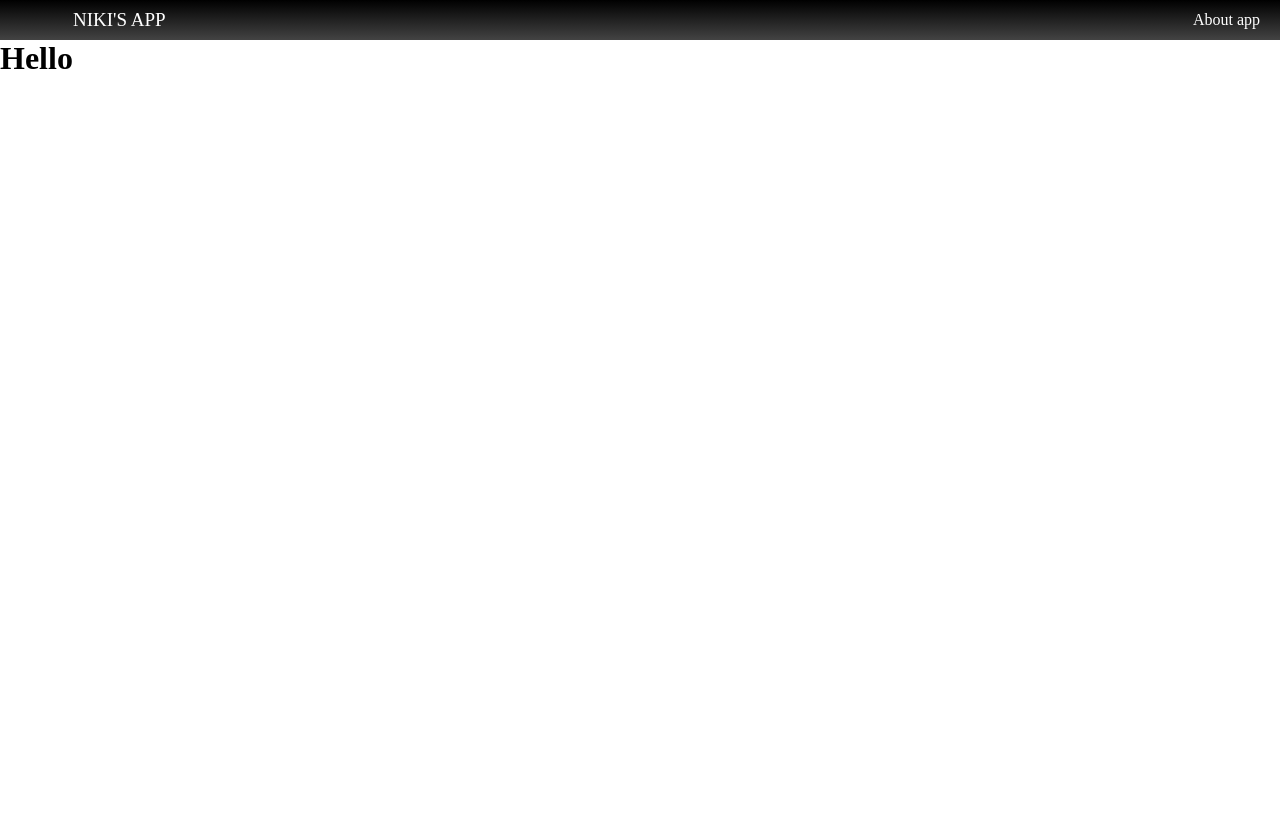
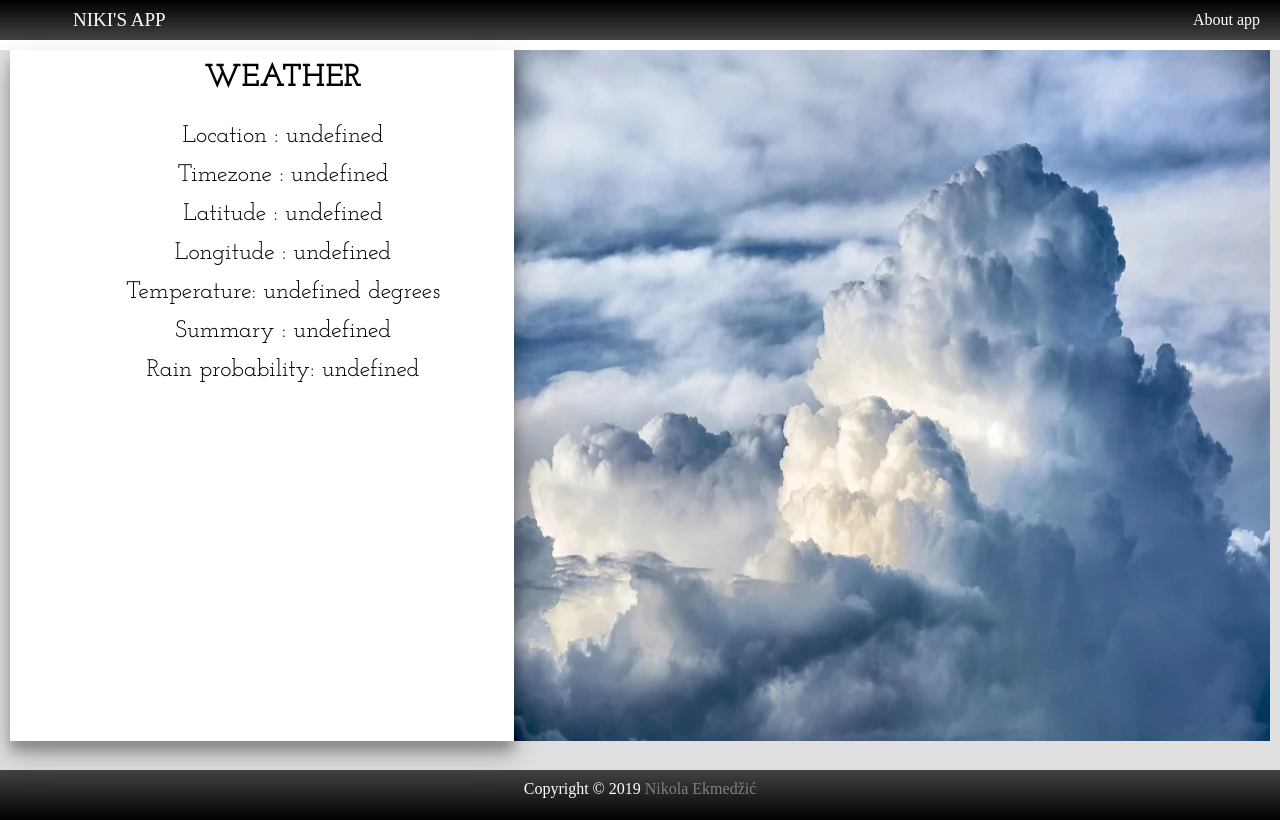
Before and after one commit to nikolae93/Weather_app, a website: page src/weather.html in a window 1280 px wide. Drawn offline with Linux system fonts and the light colour scheme.

Commit message:
Add weather page

```diff
--- a/src/css/weather.css
+++ b/src/css/weather.css
@@ -37,3 +37,90 @@
  .a2:hover {
      color: lightblue;
  }
+
+/* Main */
+
+.main{
+    width: 100%;
+    height: 90vh;
+    background-color: rgb(224, 224, 224);
+
+    }
+
+.content{
+
+    height: 96%;
+    margin: 10px;
+    display: flex;
+}
+
+.info {
+    background-color: white;
+    height: 100%;
+    width: 40%;
+    font-family: 'Josefin Slab', serif;
+    text-align: center;
+    position: relative;
+    box-shadow: 0 14px 28px rgba(0,0,0,0.25), 0 10px 10px rgba(0,0,0,0.22);
+}
+
+.infobox {
+    position: absolute;
+    margin-top: 2.5%;
+    margin-left: 23%;
+    margin-right: auto;
+
+}
+
+.infobox h3 {
+    font-size: 30px;
+    text-transform: uppercase;
+    letter-spacing: 1px;
+    font-family: 'Josefin Slab', serif;
+    text-align: center;
+    margin-bottom: 30px;
+}
+
+.infobox p {
+    font-size: 24px;
+    font-family: 'Josefin Slab', serif;
+    text-align: center;
+    margin-bottom: 15px;
+
+}
+
+.image{
+    height: 100%;
+    width: 60%;
+
+
+}
+
+.image img {
+    width: 100%;
+    height: 100%;
+
+}
+
+ /*Footer */
+.footer {
+    width:100%;
+    height: 5vh;
+    color: white;
+    background:linear-gradient(to top, rgb(0, 0, 0), rgb(67, 67, 67));
+}
+
+footer{
+    text-align: center;
+    padding-top: 10px;
+}
+
+footer a {
+    text-decoration: none;
+    color: gray;
+}
+
+footer a:hover {
+
+    color: white;
+}
--- a/src/weather.html
+++ b/src/weather.html
@@ -5,6 +5,7 @@
     <meta name="viewport" content="width=device-width, initial-scale=1.0">
     <meta http-equiv="X-UA-Compatible" content="ie=edge">
     <title>Weather</title>
+    <link href="https://fonts.googleapis.com/css?family=Josefin+Slab&display=swap" rel="stylesheet">
     <link href="./css/weather.css" rel="stylesheet">
 </head>
 <body>
@@ -14,8 +15,40 @@
                 <a href="/about" class="a2">About app</a>
               </nav>
 
-    <h1>Hello</h1>
 
+    <div class="main">
+
+        <div class="content">
+
+          <div class="info">
+
+            <div class="infobox">
+             <h3>Weather</h3>
+             <p id="location">Loading location</p>
+             <p id="timezone">Loading timezone</p>
+             <p id="latitude">Loading latitude</p>
+             <p id="longitude">Loading longitude</p>
+             <p id="temperature">Loading temperature</p>
+             <p id="summary">Loading summary</p>
+             <p id="rain">Loading rain probability</p>
+            </div>
+
+          </div>
+
+          <div class="image">
+           <img src="./img/cloudy.png">
+          </div>
+
+        </div>
+
+
+
+
+    </div>
+
+    <footer class="footer">
+        Copyright &copy; 2019 <a href="#">Nikola Ekmedžić</a>
+    </footer>
 
     <script src="./weather.js"></script>
 </body>
--- a/src/weather.js
+++ b/src/weather.js
@@ -18,3 +18,26 @@ function transformToAssocArray( prmstr ) {
 var params = getSearchParameters();
 
 console.log(params);
+
+// Dom elements
+
+let loca = document.getElementById("location");
+loca.innerHTML = `Location : ${params.location}`;
+
+let timezone = document.getElementById("timezone");
+timezone.innerHTML = `Timezone : ${params.timezone}`;
+
+let latii = document.getElementById("latitude");
+latii.innerHTML = `Latitude : ${params.lat}`;
+
+let longii = document.getElementById("longitude");
+longii.innerHTML = `Longitude : ${params.lon}`;
+
+let summary = document.getElementById("summary");
+summary.innerHTML = `Summary : ${params.sum}`;
+
+let temperature = document.getElementById("temperature");
+temperature.innerHTML = `Temperature: ${params.t} degrees`;
+
+let rain = document.getElementById("rain");
+rain.innerHTML = `Rain probability: ${params.r}`;
```
Also changed, not shown: src/404.html (+1 -0 lines), src/About.html (+1 -0 lines), src/img/clear-day.jpg (added), src/img/clear-night.jpg (added), src/img/cloudy.png (added), src/img/fog.png (added), src/img/partly-cloudy.png (added), src/img/rain.png (added), src/img/sleet.png (added), src/img/snow.png (added).
